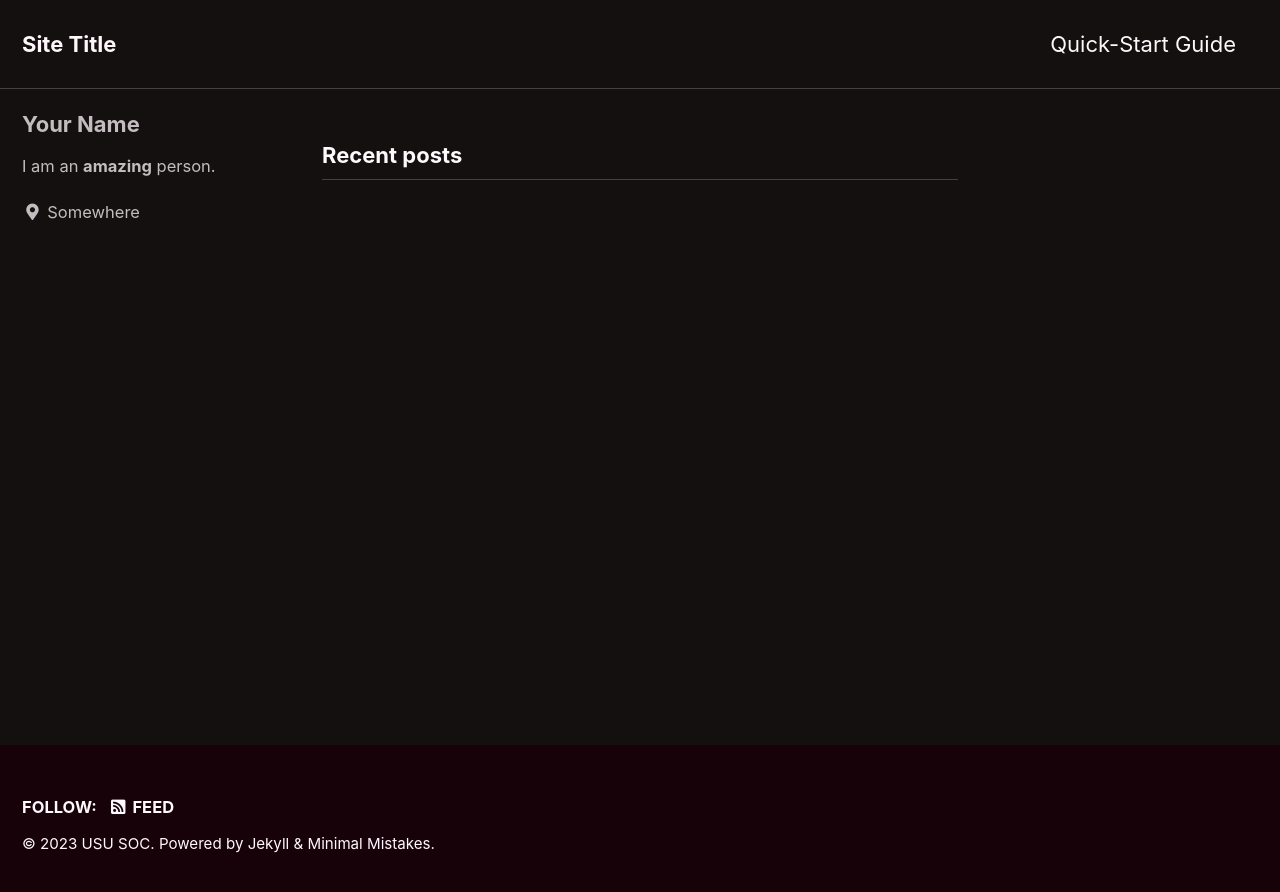
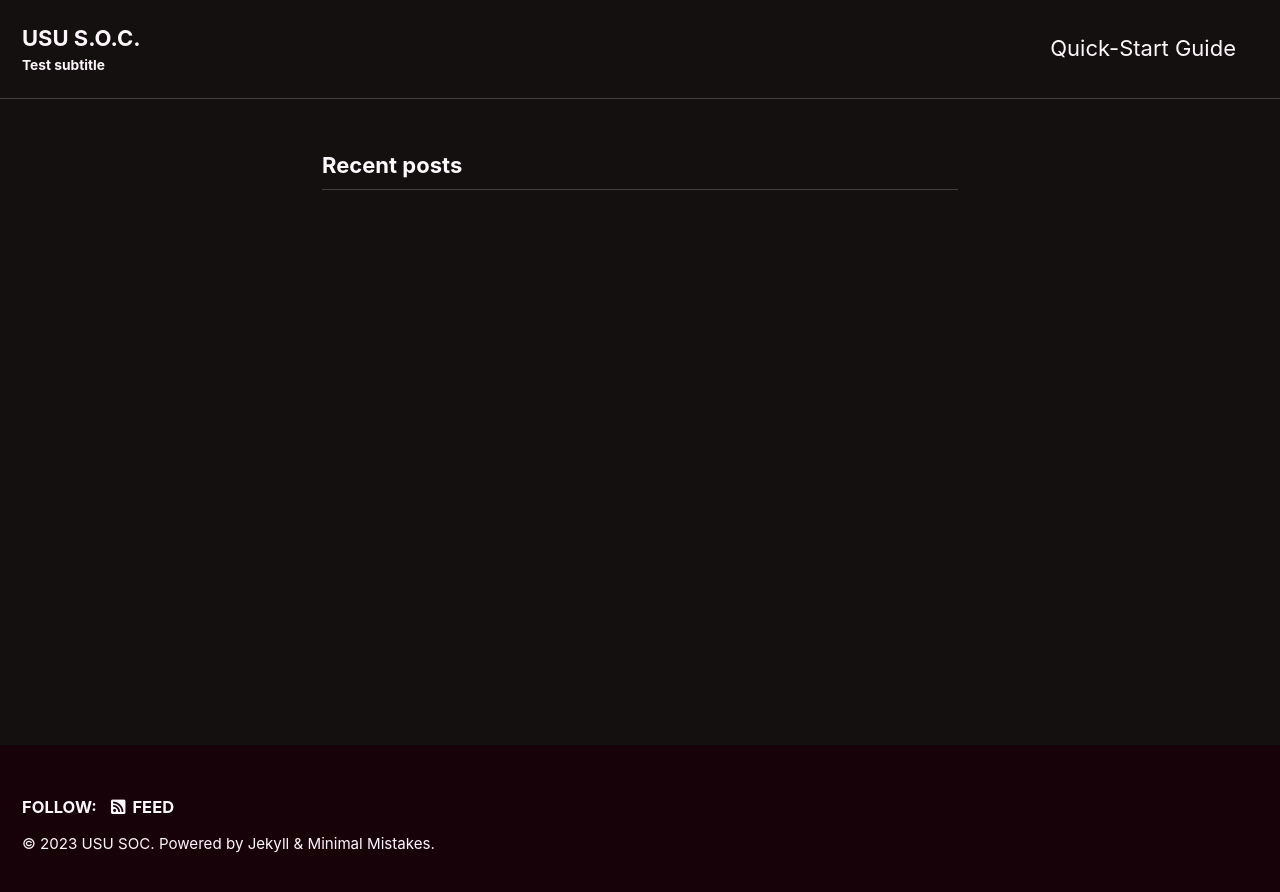
Before and after one commit to USUSOC/ususoc.github.io, a Jekyll site: the page built from index.html, in a window 1280 px wide. Shown: the top 892 px of the page. Built offline with Jekyll 4.4.1, drawn with Linux system fonts in a browser that asks for light colours; cached includes are drawn as plain includes; the list of posts is cut into pages by our own code.

Commit message:
Update _config.yml

```diff
--- a/_config.yml
+++ b/_config.yml
@@ -16,9 +16,9 @@ minimal_mistakes_skin    : "neon" # "air", "aqua", "contrast", "dark", "dirt", "
 
 # Site Settings
 locale                   : "en-US"
-title                    : "Site Title"
+title                    : "USU S.O.C."
 title_separator          : "-"
-subtitle                 : # site tagline that appears below site title in masthead
+subtitle                 : "Test subtitle"
 name                     : "USU SOC"
 description              : "An amazing website."
 url                      : # the base hostname & protocol for your site e.g. "https://mmistakes.github.io"
@@ -104,10 +104,10 @@ analytics:
 
 # Site Author
 author:
-  name             : "Your Name"
+  name             :
   avatar           : # path of avatar image, e.g. "/assets/images/bio-photo.jpg"
-  bio              : "I am an **amazing** person."
-  location         : "Somewhere"
+  bio              :
+  location         :
   email            :
   links:
     - label: "Email"
```
